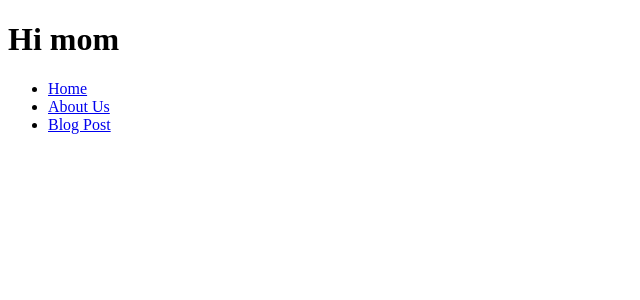
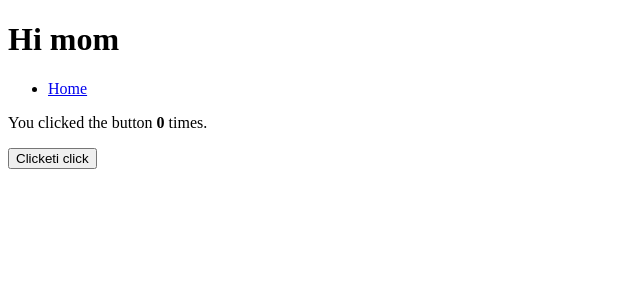
Before and after one commit to riitasointi/ilkkap-me, a Next.js app: page / in a window 1280 px wide. Shown: the top 300 px of the page, without its empty margins (0-640 px from the left). Built offline with nearby package versions, Linux system fonts and the light colour scheme.

Commit message:
Test build

```diff
--- a/package.json
+++ b/package.json
@@ -5,7 +5,8 @@
   "scripts": {
     "dev": "next dev",
     "build": "next build",
-    "start": "next start"
+    "start": "next start",
+    "export": "npm run build && next export -o _static"
   },
   "dependencies": {
     "contentful": "^8.1.8",
--- a/pages/index.tsx
+++ b/pages/index.tsx
@@ -1,7 +1,12 @@
-import Head from "next/head";
-import Link from "next/link";
+/* eslint-disable jsx-a11y/anchor-is-valid */
+import Head from 'next/head';
+import Link from 'next/link';
+import { useState } from 'react';
 
 export default function Home() {
+  const [clickAmount, setClickAmount] = useState(0);
+  const increment = () => setClickAmount((amount) => amount + 1);
+
   return (
     <div>
       <Head>
@@ -13,21 +18,19 @@ export default function Home() {
         <h1>Hi mom</h1>
         <ul>
           <li>
-            <Link href="/">
+            <Link href="/reviews" passHref>
               <a>Home</a>
             </Link>
           </li>
-          <li>
-            <Link href="/about">
-              <a>About Us</a>
-            </Link>
-          </li>
-          <li>
-            <Link href="/blog/hello-world">
-              <a>Blog Post</a>
-            </Link>
-          </li>
         </ul>
+        <p>
+          You clicked the button
+          <strong> {clickAmount} </strong>
+          times.
+        </p>
+        <button type="button" onClick={increment}>
+          Clicketi click
+        </button>
       </main>
     </div>
   );
--- a/pages/reviews/index.tsx
+++ b/pages/reviews/index.tsx
@@ -6,6 +6,8 @@ export default function Home() {
       <Head>
         <title>Ilkkap - Reviews</title>
       </Head>
+
+      <h1>Reviews</h1>
     </div>
   );
 }
```
Also changed, not shown: 1 other file (tests, documents, lock files or other folders).
